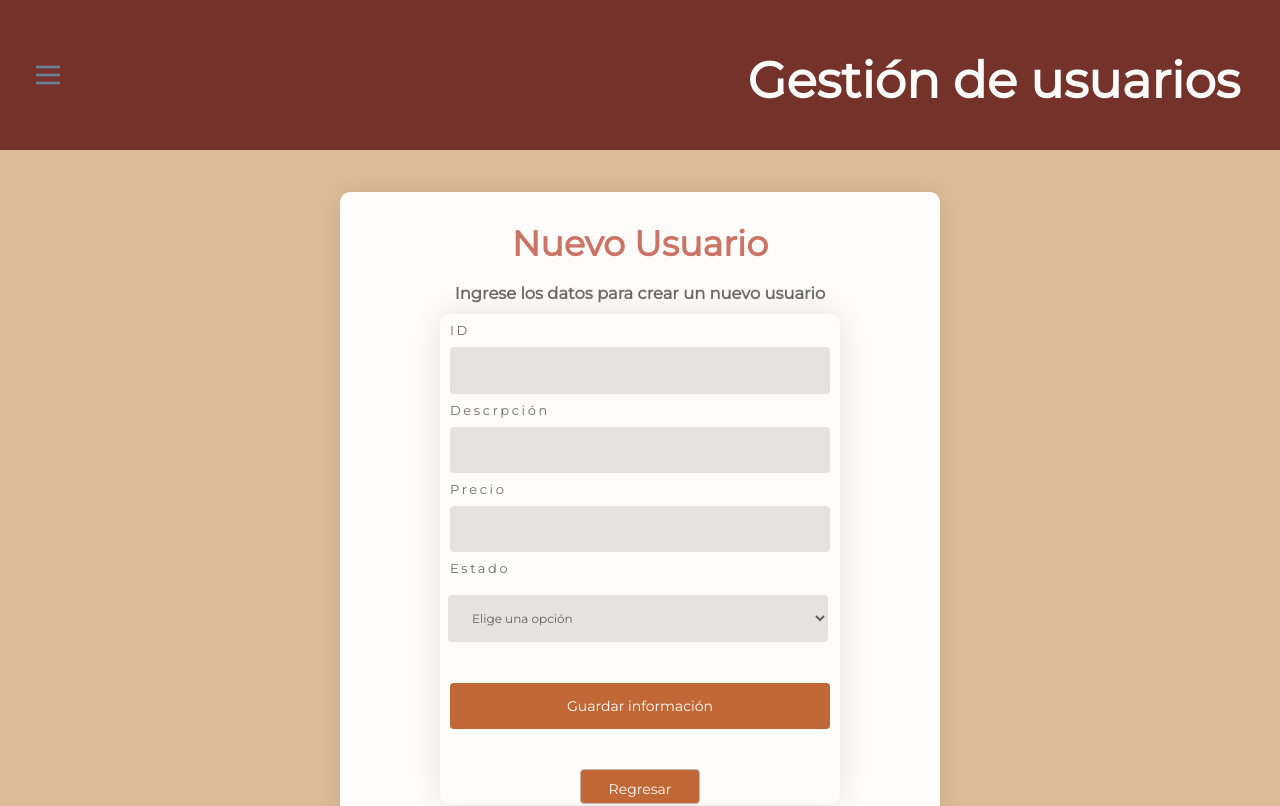
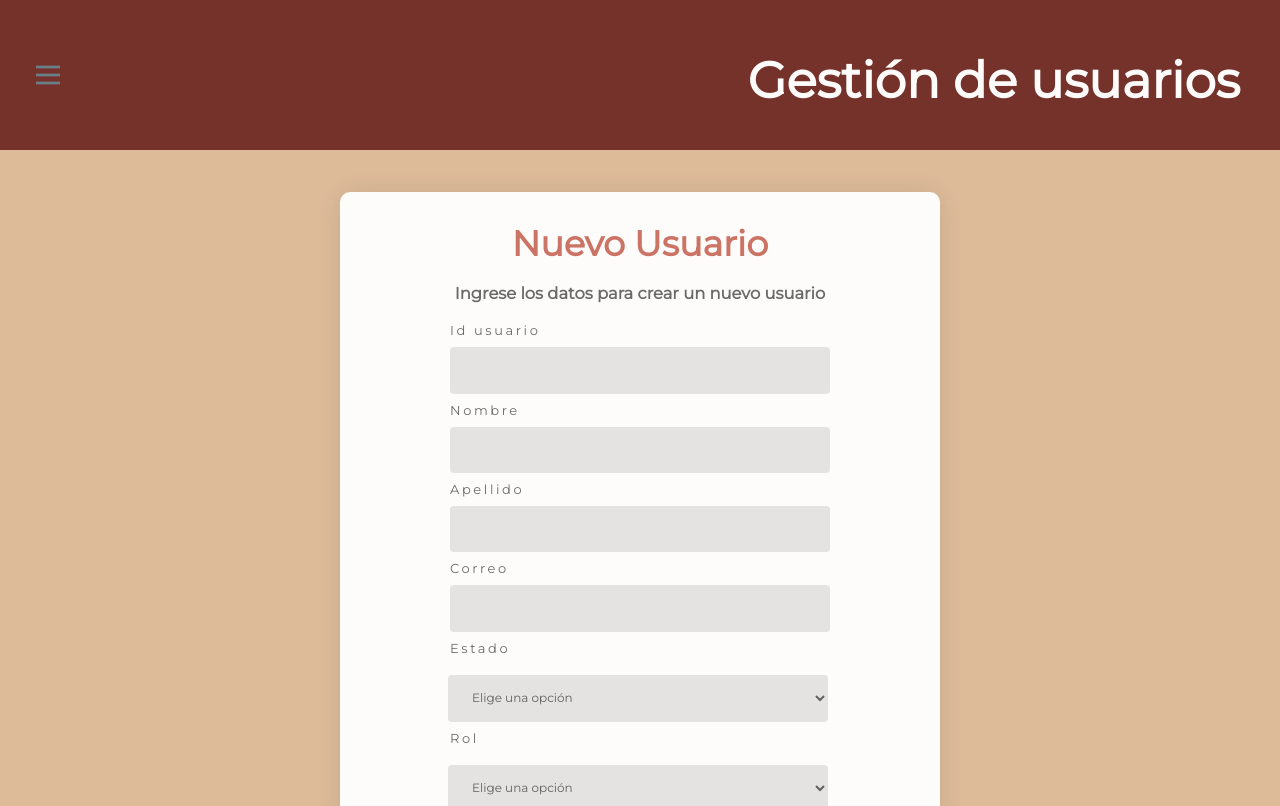
Before and after one commit to yadirahenao/Proyecto_Top_Secret_Rosies, a React (Create React App) app: page /NewUser in a window 1280 px wide. Shown: the top 806 px of the page. Built offline with nearby package versions, Linux system fonts and the light colour scheme.

Commit message:
NewUser ajustado a la plantilla estandar

```diff
--- a/src/pages/NewUser.jsx
+++ b/src/pages/NewUser.jsx
@@ -17,21 +17,27 @@ function NewUser() {
           <h3>Ingrese los datos para crear un nuevo usuario</h3>
         </div>
         <div className="form-content">
-          <form>
+        <form className='form-second'>
             <div className="form-group">
-              <label for="ID">ID</label>
+              <label for="ID">Id usuario</label>
               <input type="text" id="ID" name="ID" required="required" />
             </div>
 
             <div className="form-group">
-              <label for="Descrpcion">Descrpción</label>
-              <input type="Descrpcion" id="Descrpcion" name="Descrpcion" required="required" />
+              <label for="nombre">Nombre</label>
+              <input type="nombre" id="nombre" name="nombre" required="required" />
             </div>
 
             <div className="form-group">
-              <label for="Precio">Precio</label>
-              <input type="Precio" id="Precio" name="Precio" required="required" />
+              <label for="apellido">Apellido</label>
+              <input type="apellido" id="apellido" name="apellido" required="required" />
             </div>
+
+            <div className="form-group">
+              <label for="correo">Correo</label>
+              <input type="correo" id="correo" name="correo" required="required" />
+            </div>
+
 
             <div className="form-group">
               <label for="Estado">Estado</label>
@@ -40,9 +46,20 @@ function NewUser() {
             <div className="product-status">
               <select name="Estado">
                 <option selected value="0">Elige una opción</option>
-                <option value="1">Disponible</option>
-                <option value="1">No Disponible</option>
-                <option value="1">Oculto</option>
+                <option value="1">Activo</option>
+                <option value="1">Inactivo</option>
+              </select>
+            </div>
+
+            <div className="form-group">
+              <label for="Rol">Rol</label>
+            </div>
+
+            <div className="product-status">
+              <select name="rol">
+                <option selected value="0">Elige una opción</option>
+                <option value="1">Administrador</option>
+                <option value="1">Vendedor</option>
               </select>
             </div>
 
```
